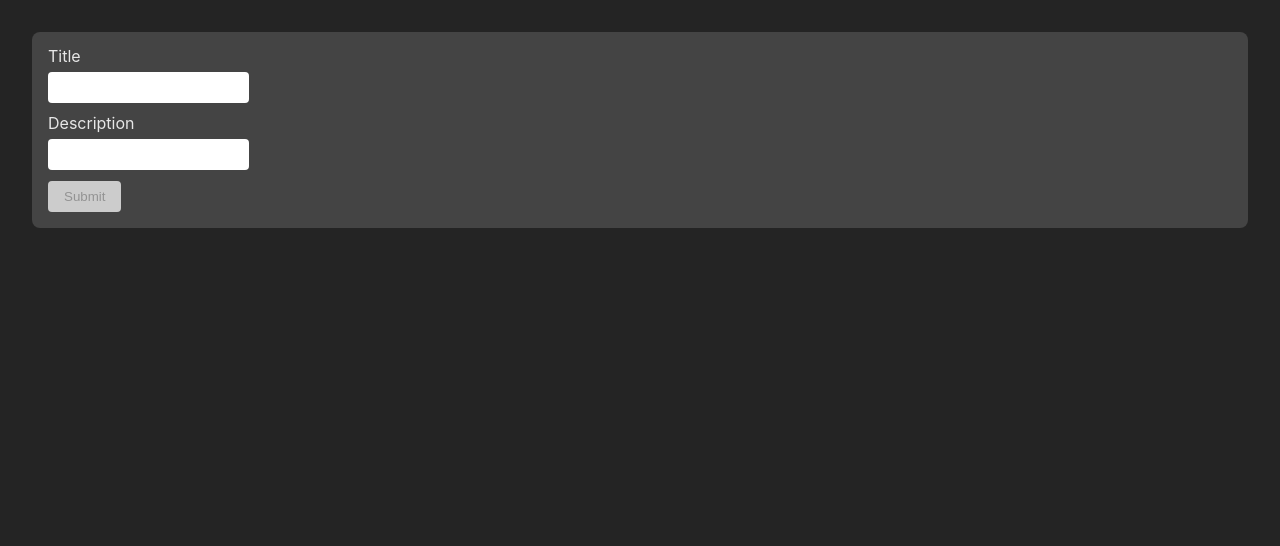
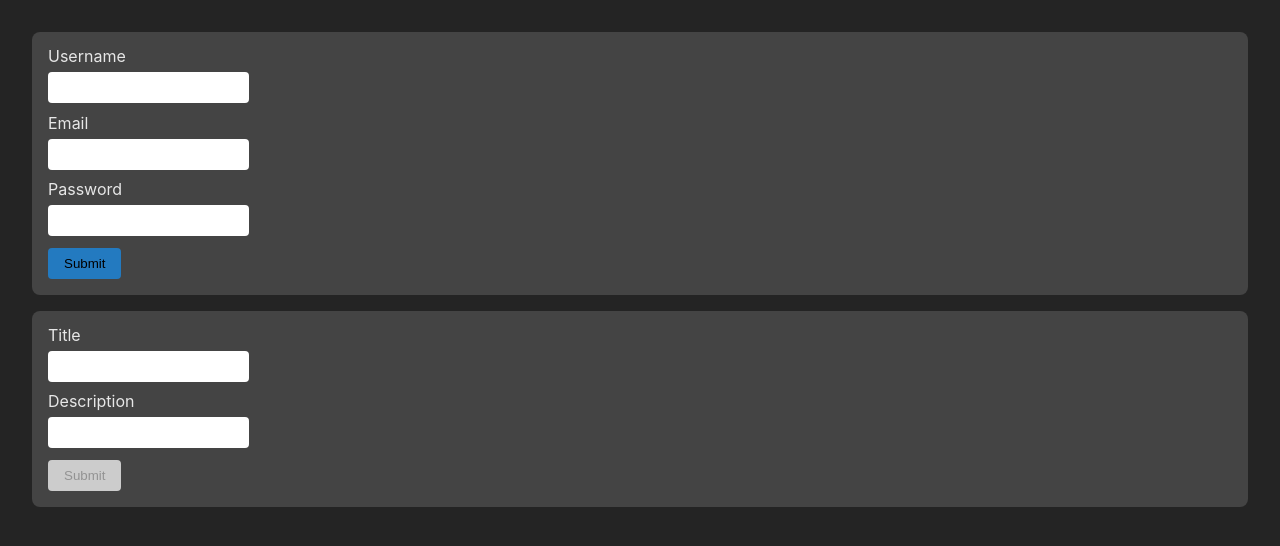
Before and after one commit to Atif-OCB/ocb24_react_5, a React (Vite) app: page / in a window 1280 px wide. Shown: the top 546 px of the page. Built offline with nearby package versions, Linux system fonts and the light colour scheme.

Commit message:
feat: add register form

```diff
--- a/src/App.jsx
+++ b/src/App.jsx
@@ -1,6 +1,7 @@
 import { useState } from 'react';
 import Card from "./components/Card";
 import NewTodo from "./components/NewTodo";
+import RegisterUser from './components/RegisterUser';
 
 const generateRandomHex = () => {
   return Math.floor(Math.random() * 16777215).toString(16);
@@ -23,7 +24,8 @@ function App() {
     setTodos((prevTodos) => {
       return [...prevTodos, newTodoItem];
     });
-  }
+    // Call API untuk create todo
+  };
 
   const handleChecked = (event) => {
     const targetId = event.target.id;
@@ -50,6 +52,8 @@ function App() {
 
       return updatedTodos;
     })
+
+    // Call API untuk update todo
   };
 
   return (
@@ -59,6 +63,7 @@ function App() {
       gap: '1rem',
       padding: '2rem',
     }}>
+      <RegisterUser />
       <NewTodo addNewTodo={handleAddNewTodo} />
       {
         todos.map((todo) => {
@@ -78,4 +83,4 @@ function App() {
   )
 }
 
-export default App
+export default App;
--- /dev/null
+++ b/src/components/RegisterUser.jsx
@@ -0,0 +1,83 @@
+const RegisterUser = () => {
+  const handleSubmit = (event) => {
+    event.preventDefault();
+
+    const formContent = event.target.elements;
+    const username = formContent.username.value;
+    const email = formContent.email.value;
+    const password = formContent.password.value;
+
+    // Call API untuk register sini
+
+    // props.addRegisterUser({
+    //   title,
+    //   description,
+    // });
+
+    event.target.reset();
+  };
+
+  return (
+    <form onSubmit={handleSubmit} style={{
+      display: 'flex',
+      flexDirection: 'column',
+      alignItems: 'flex-start',
+      gap: '0.725rem',
+      padding: '1rem',
+      backgroundColor: '#444444',
+      borderRadius: '0.5rem',
+    }}>
+      <fieldset style={{
+        display: 'flex',
+        flexDirection: 'column',
+        gap: '0.5rem',
+      }}>
+        <label htmlFor="username">Username</label>
+        <input type="text" id="username" name="username" style={{
+          padding: '0.5rem 0.75rem',
+          borderRadius: '0.25rem',
+          border: 'none',
+          backgroundColor: '#ffffff',
+          color: '#000000',
+          outline: 'none',
+        }} required />
+      </fieldset>
+
+      <fieldset style={{
+        display: 'flex',
+        flexDirection: 'column',
+        gap: '0.5rem',
+      }}>
+        <label htmlFor="email">Email</label>
+        <input type="text" id="email" name="email" style={{
+          padding: '0.5rem 0.75rem',
+          borderRadius: '0.25rem',
+          border: 'none',
+          backgroundColor: '#ffffff',
+          color: '#000000',
+          outline: 'none',
+        }} />
+      </fieldset>
+
+      <fieldset style={{
+        display: 'flex',
+        flexDirection: 'column',
+        gap: '0.5rem',
+      }}>
+        <label htmlFor="password">Password</label>
+        <input type="password" id="password" name="password" style={{
+          padding: '0.5rem 0.75rem',
+          borderRadius: '0.25rem',
+          border: 'none',
+          backgroundColor: '#ffffff',
+          color: '#000000',
+          outline: 'none',
+        }} />
+      </fieldset>
+
+      <button type="submit" className="submit">Submit</button>
+    </form>
+  )
+}
+
+export default RegisterUser;
```
Also changed, not shown: src/api/auth.js (added, +22 -0 lines), 1 other file (tests, documents, lock files or other folders).
